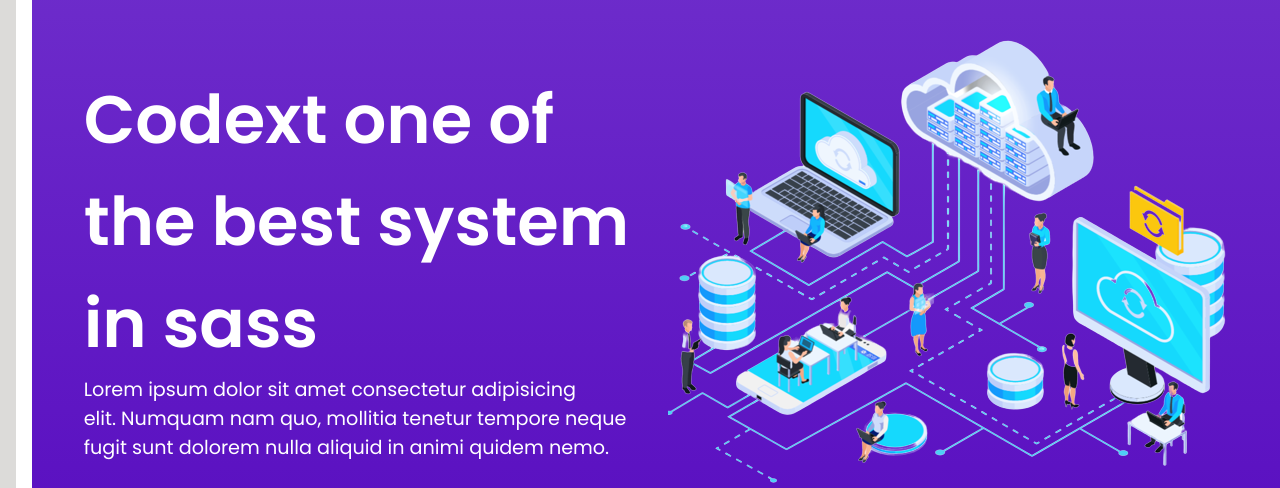
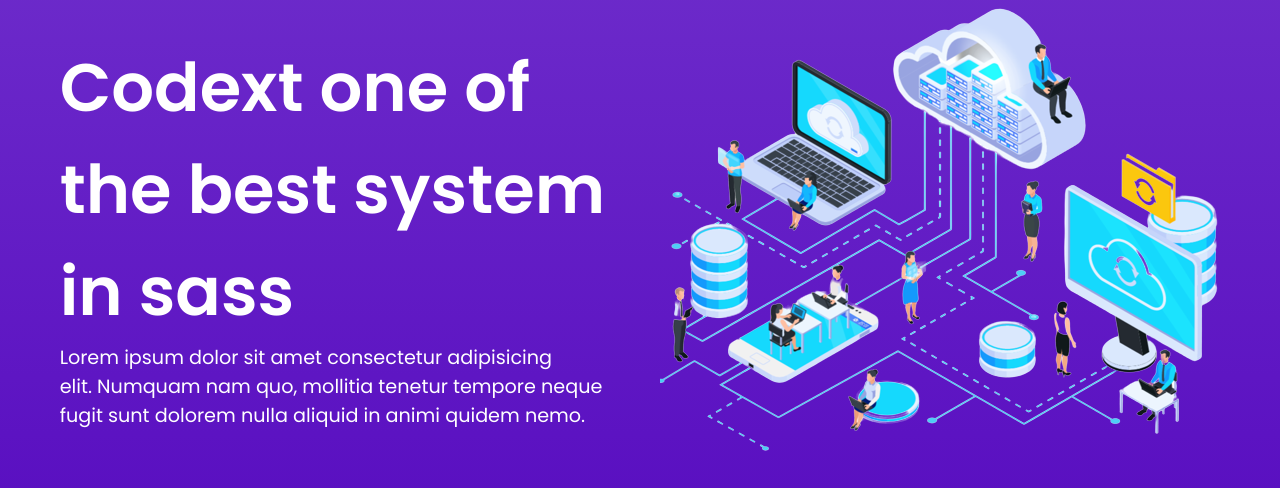
Before and after one commit to Aman18012002/SassWebsite, a plain HTML site: page index.html in a window 1280 px wide. Shown: the part 134-622 px from the top of the page. Drawn offline with nearby package versions, Linux system fonts and the light colour scheme.

Commit message:
updatedfinal

```diff
--- a/index.html
+++ b/index.html
@@ -11,8 +11,8 @@
     <title>Sass Landing Page</title>
 </head>
 <body>
-    <div class="first-bacground">
-    <div class="bacground-deep">
+    <!-- <div class="first-bacground"> -->
+    <!-- <div class="bacground-deep"> -->
     <div class="bacground-color">
     <nav class="navigation">
         <div class="logotop">
--- a/style.css
+++ b/style.css
@@ -8,8 +8,8 @@
 }
 .bacground-color{
     background: linear-gradient(#7030CC, #5a10c1);
-    margin-left: 1rem;
-    border-radius: 3rem 3rem 0px 0px;
+    /* margin-left: 1rem; */
+
 }
 .first-bacground{
     background-color: rgb(220, 219, 217);
@@ -93,7 +93,7 @@ flex-wrap: wrap-reverse;
 }
 @media only screen and (max-width: 480px) {
 
-    .text-nav{
+    .text{
      display: none;
     }
 
```
